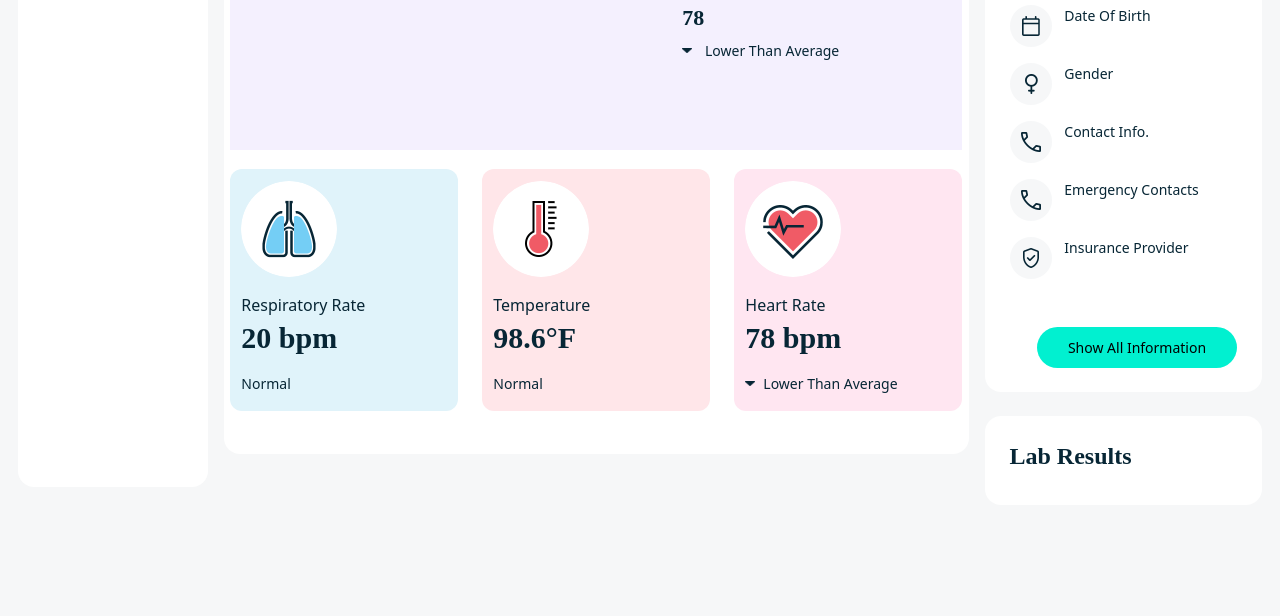
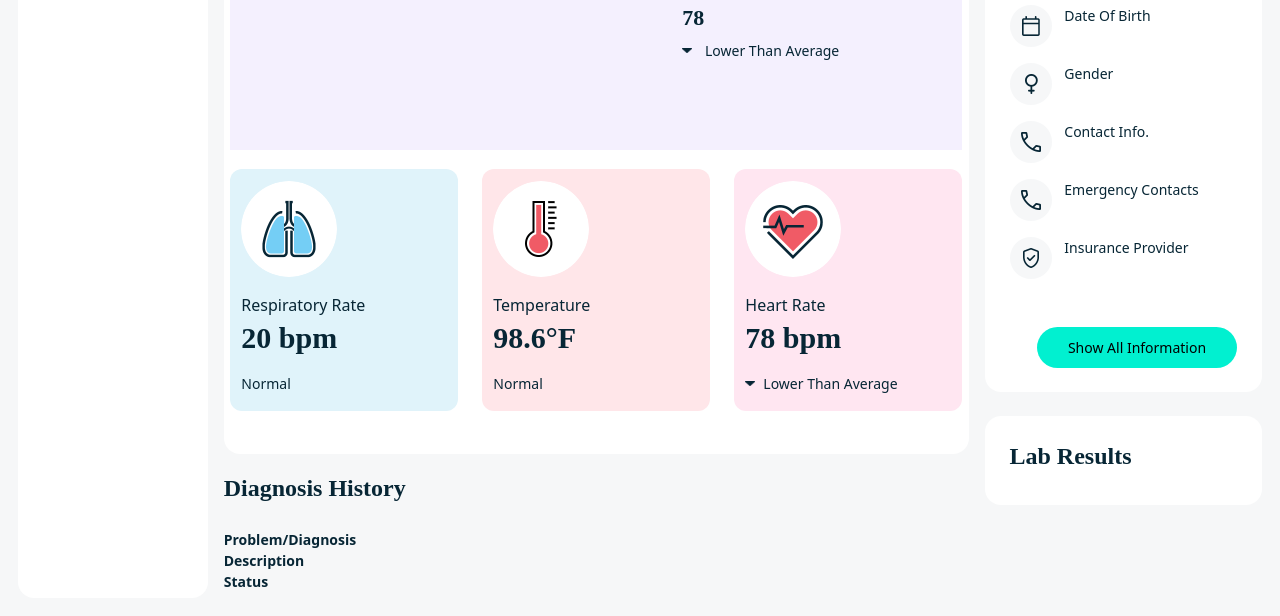
Before and after one commit to rushikeshpol15/coalitiontest, a plain HTML site: page index.html in a window 1280 px wide. Shown: the part 351-967 px from the top of the page. Before the commit the page ends 856 px from the top, so only its background shows below. Drawn offline with nearby package versions, Linux system fonts and the light colour scheme; no server answers.

Commit message:
Update index.html

```diff
--- a/index.html
+++ b/index.html
@@ -151,6 +151,23 @@
                 </div>
 
             </div>
+
+            <div class="dignostic-list">
+                <h4 class='sidebar-title mt-2 mb-4' >Diagnosis History</h4>
+                <div class="for-grid-overflow">
+                    <div class="dignostic-list-grid for-grey-bg" >
+                        <div class="jessica-info-titles-values ">Problem/Diagnosis</div>
+                        <div class="jessica-info-titles-values ">Description</div>
+                        <div class="jessica-info-titles-values ">Status</div>
+                    </div>
+
+                    <div class="dignostic-list-grid my-4" >
+
+                    </div>
+                </div>
+
+
+            </div>
         </div>
 
 
@@ -208,20 +225,3 @@
                 </div>
 
             </div>
-
-        </div>
-
-
-    </section>
-
-
-
-    <!-- <div class="container">
-        <h1>Diagnosis History</h1>
-        <div class="chart-container">
-            <canvas id="bloodPressureChart"></canvas>
-        </div>
-    </div> -->
-    <script src="script.js"></script>
-</body>
-</html>
```
